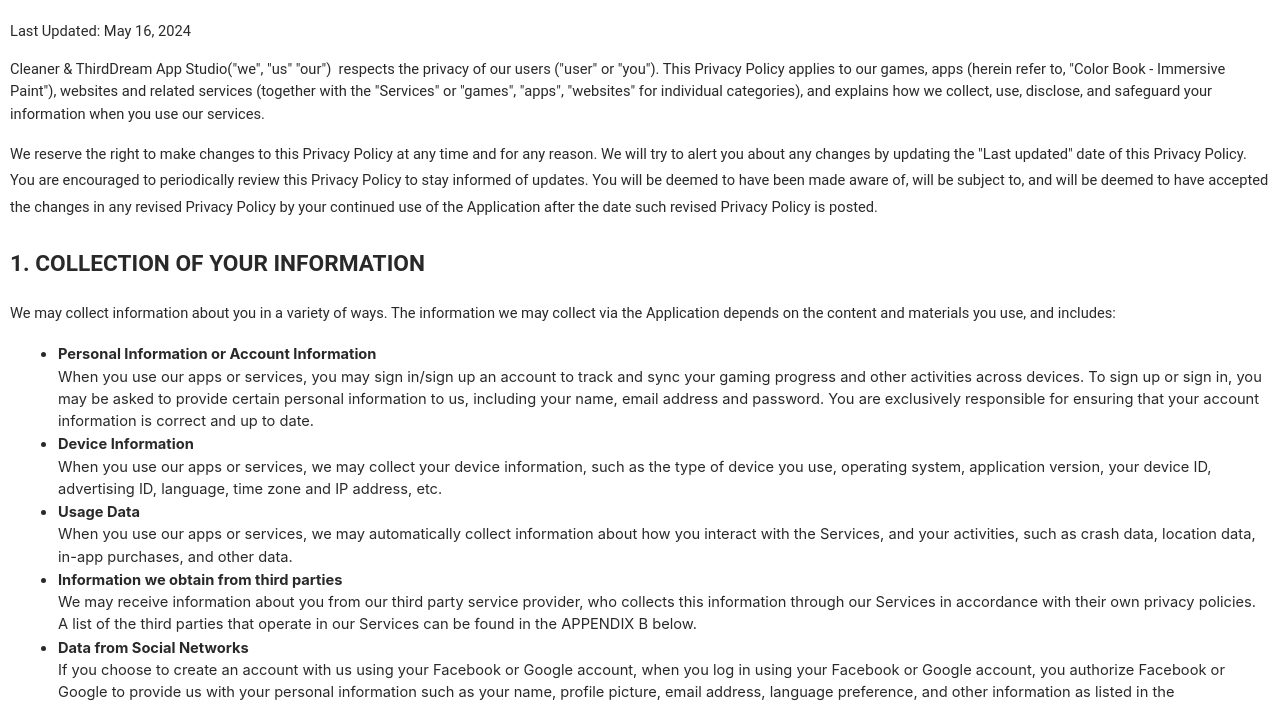
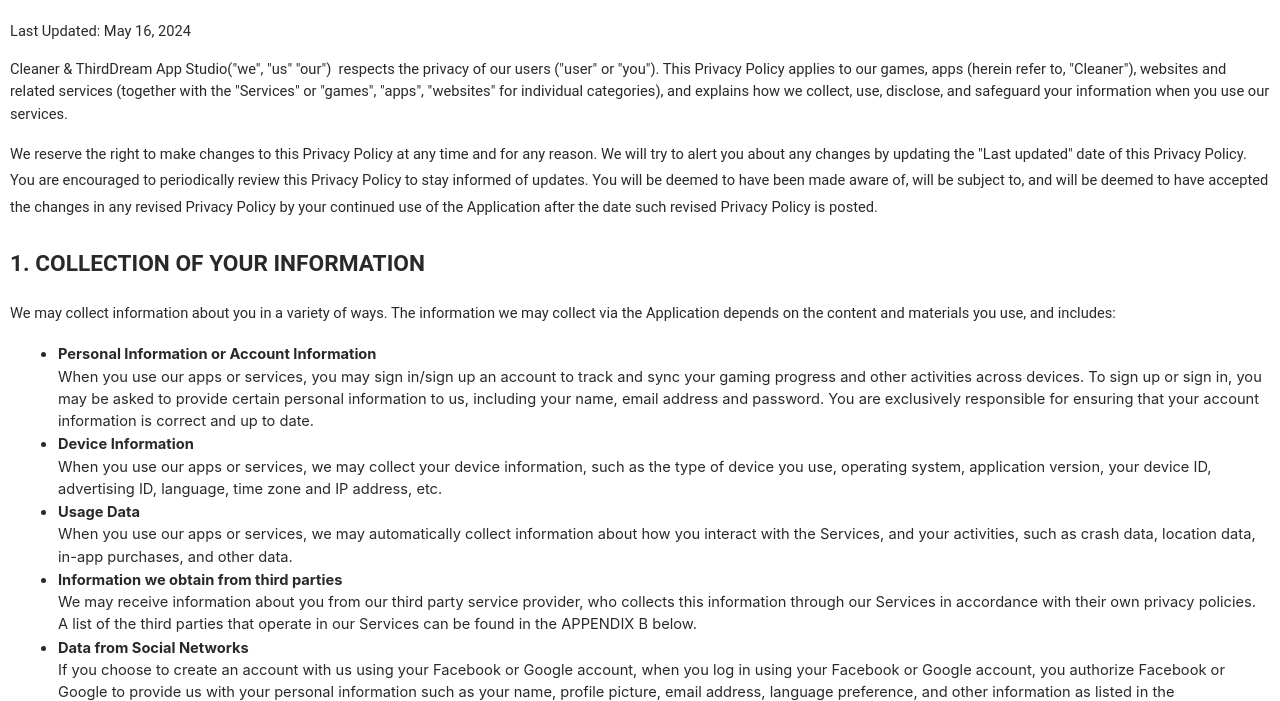
Before and after one commit to fhreerthfdh/fhreerthfdh.github.io, a plain HTML site: page privacy.html in a window 1280 px wide. Shown: the part 82-783 px from the top of the page. Drawn offline with Linux system fonts and the light colour scheme.

Commit message:
Update privacy.html

```diff
--- a/privacy.html
+++ b/privacy.html
@@ -42,7 +42,7 @@
         <span style="font-size: 11pt; font-family: Roboto, sans-serif; font-variant-numeric: normal; font-variant-east-asian: normal; vertical-align: baseline; white-space: pre-wrap;">Last Updated: May 16, 2024</span>
     </p>
       <p dir="ltr" style="line-height:1.38;margin-top:12pt;margin-bottom:12pt;">
-          <span style="font-size: 11pt; font-family: Roboto, sans-serif; font-variant-numeric: normal; font-variant-east-asian: normal; vertical-align: baseline; white-space: pre-wrap;">Cleaner & ThirdDream App Studio("we", "us" "our")  respects the privacy of our users ("user" or "you"). This Privacy Policy applies to our games, apps (herein refer to, "Color Book - Immersive Paint"), websites and related services (together with the "Services" or "games", "apps", "websites" for individual categories), and explains how we collect, use, disclose, and safeguard your information when you use our services.</span>
+          <span style="font-size: 11pt; font-family: Roboto, sans-serif; font-variant-numeric: normal; font-variant-east-asian: normal; vertical-align: baseline; white-space: pre-wrap;">Cleaner & ThirdDream App Studio("we", "us" "our")  respects the privacy of our users ("user" or "you"). This Privacy Policy applies to our games, apps (herein refer to, "Cleaner"), websites and related services (together with the "Services" or "games", "apps", "websites" for individual categories), and explains how we collect, use, disclose, and safeguard your information when you use our services.</span>
       </p>
 
       <p>
```
